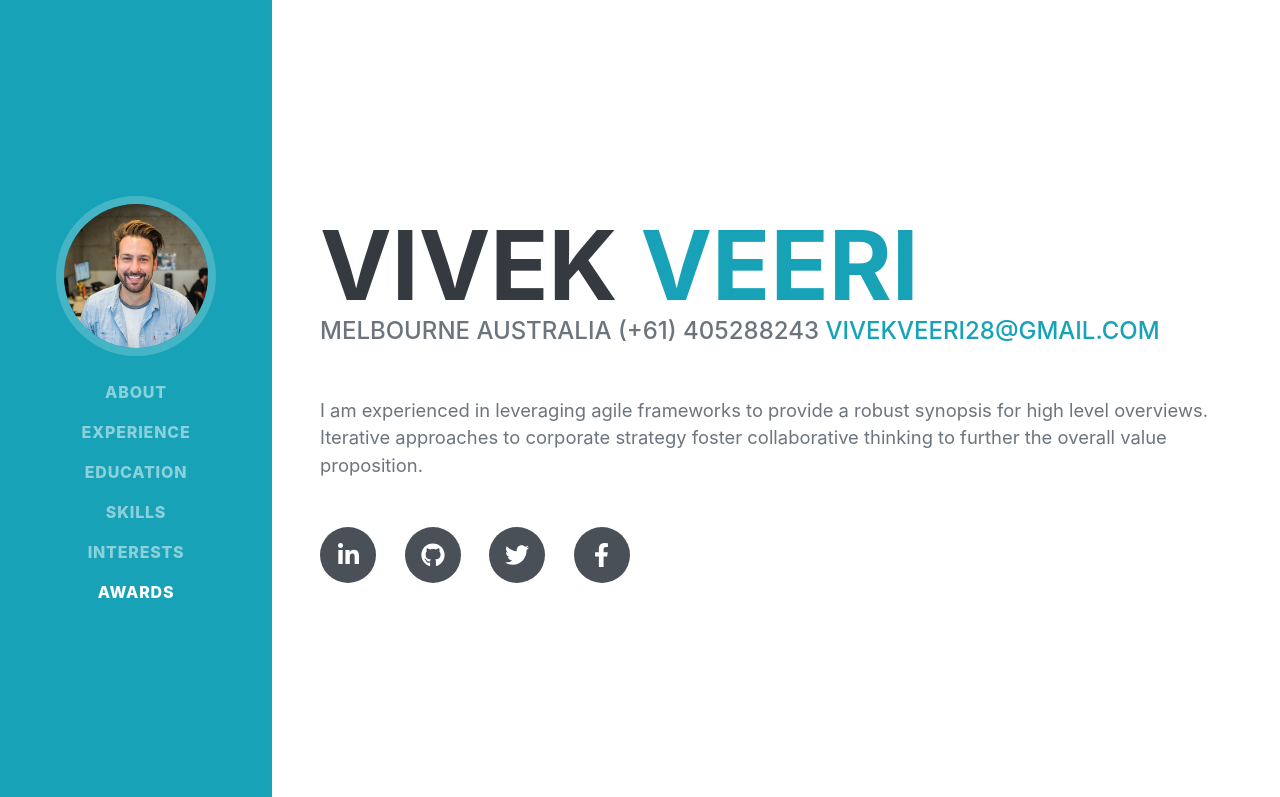
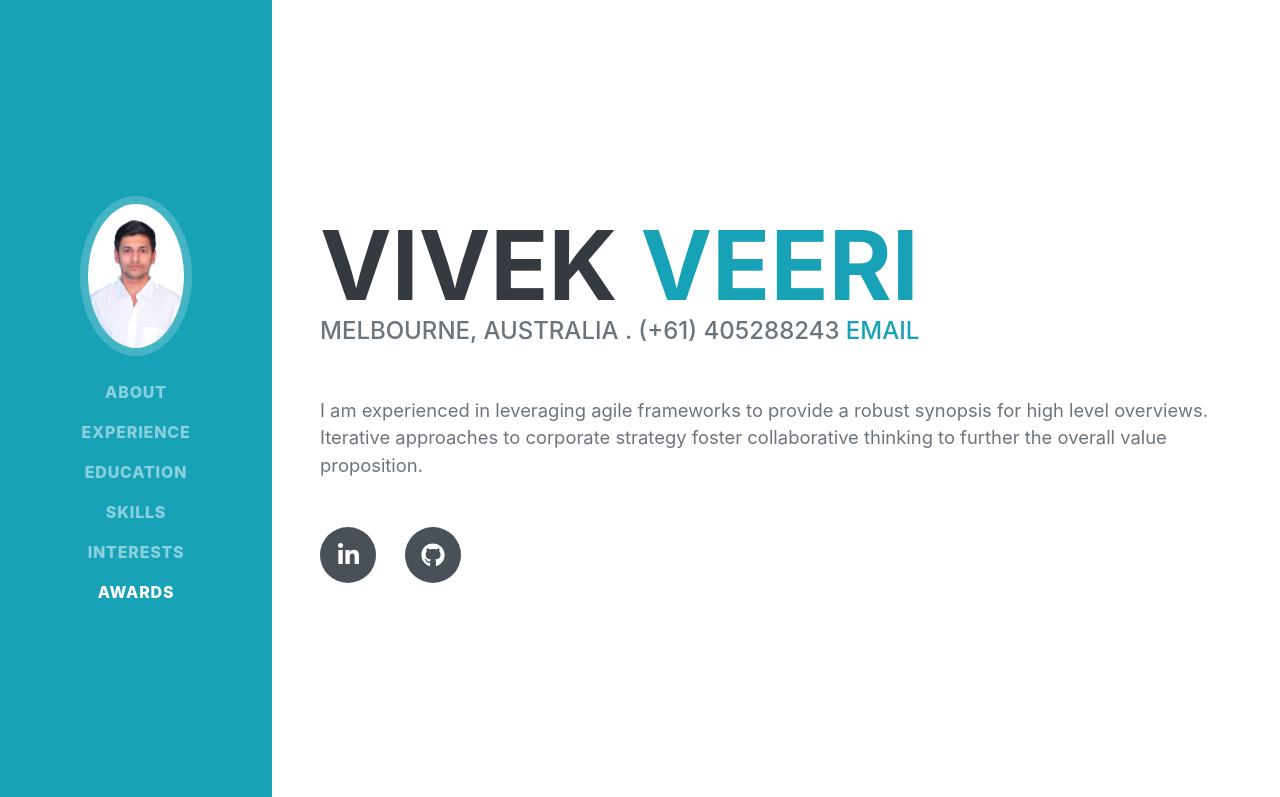
Before and after one commit to VivekVeeri/vivekveeri.github.io, a plain HTML site: page index.html in a window 1280 px wide. Shown: the top 797 px of the page. Drawn offline with nearby package versions, Linux system fonts and the light colour scheme; a web font is replaced by a local one.

Commit message:
Initial Commit

```diff
--- a/index.html
+++ b/index.html
@@ -20,7 +20,7 @@
         <nav class="navbar navbar-expand-lg navbar-dark bg-primary fixed-top" id="sideNav">
             <a class="navbar-brand js-scroll-trigger" href="#page-top">
                 <span class="d-block d-lg-none">Vivek Veeri</span>
-                <span class="d-none d-lg-block"><img class="img-fluid img-profile rounded-circle mx-auto mb-2" src="assets/img/profile.jpg" alt="" /></span>
+                <span class="d-none d-lg-block"><img class="img-fluid img-profile rounded-circle mx-auto mb-2" src="assets/img/Vivek.jpg" alt="" /></span>
             </a>
             <button class="navbar-toggler" type="button" data-toggle="collapse" data-target="#navbarSupportedContent" aria-controls="navbarSupportedContent" aria-expanded="false" aria-label="Toggle navigation"><span class="navbar-toggler-icon"></span></button>
             <div class="collapse navbar-collapse" id="navbarSupportedContent">
@@ -44,15 +44,14 @@
                         <span class="text-primary">Veeri</span>
                     </h1>
                     <div class="subheading mb-5">
-                        MELBOURNE AUSTRALIA (+61) 405288243
-                        <a href="mailto:name@email.com">vivekveeri28@gmail.com</a>
+                        MELBOURNE, AUSTRALIA . (+61) 405288243
+                        <a href="mailto:vivekveeri28@gmail.com">Email</a>
                     </div>
                     <p class="lead mb-5">I am experienced in leveraging agile frameworks to provide a robust synopsis for high level overviews. Iterative approaches to corporate strategy foster collaborative thinking to further the overall value proposition.</p>
                     <div class="social-icons">
-                        <a class="social-icon" href="#"><i class="fab fa-linkedin-in"></i></a>
-                        <a class="social-icon" href="#"><i class="fab fa-github"></i></a>
-                        <a class="social-icon" href="#"><i class="fab fa-twitter"></i></a>
-                        <a class="social-icon" href="#"><i class="fab fa-facebook-f"></i></a>
+                        <a class="social-icon" href="https://www.linkedin.com/in/vivekveeri/"><i class="fab fa-linkedin-in"></i></a>
+                        <a class="social-icon" href="https://github.com/VivekVeeri"><i class="fab fa-github"></i></a>
+
                     </div>
                 </div>
             </section>
```
Also changed, not shown: assets/img/Vivek.JPG (added).
